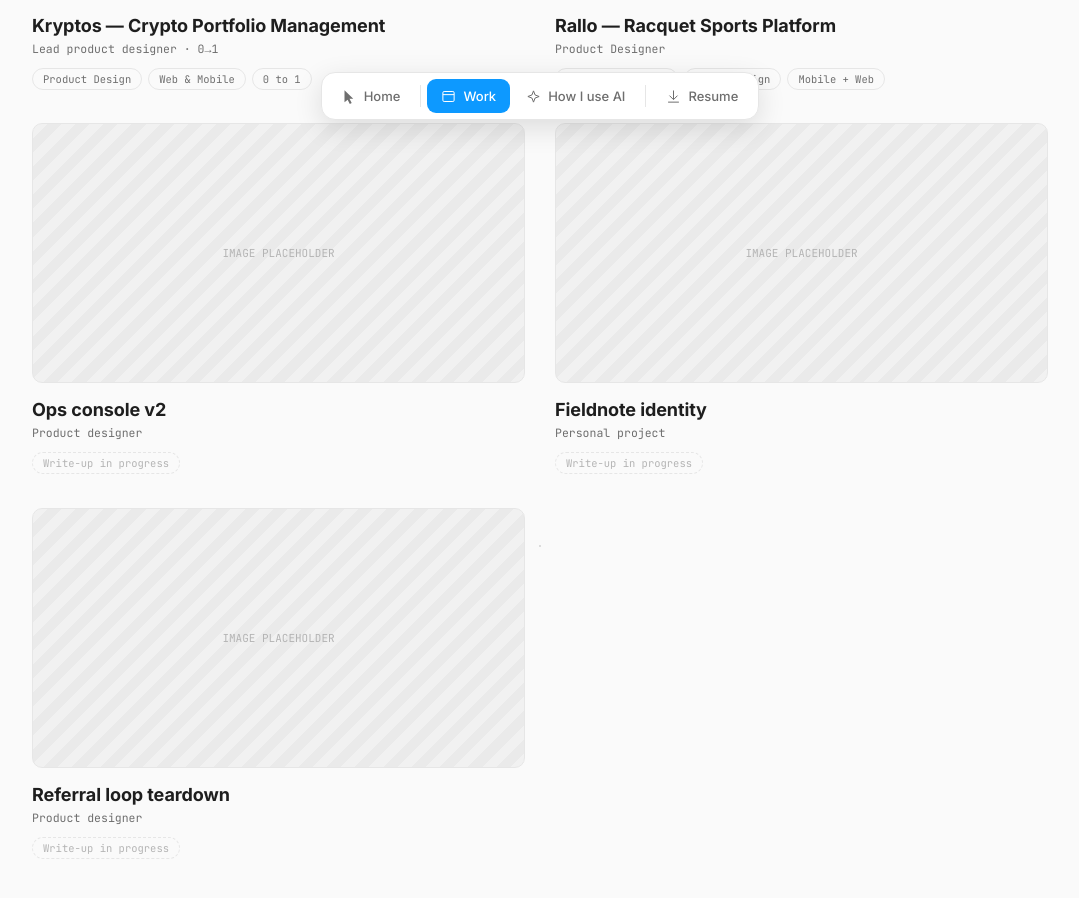
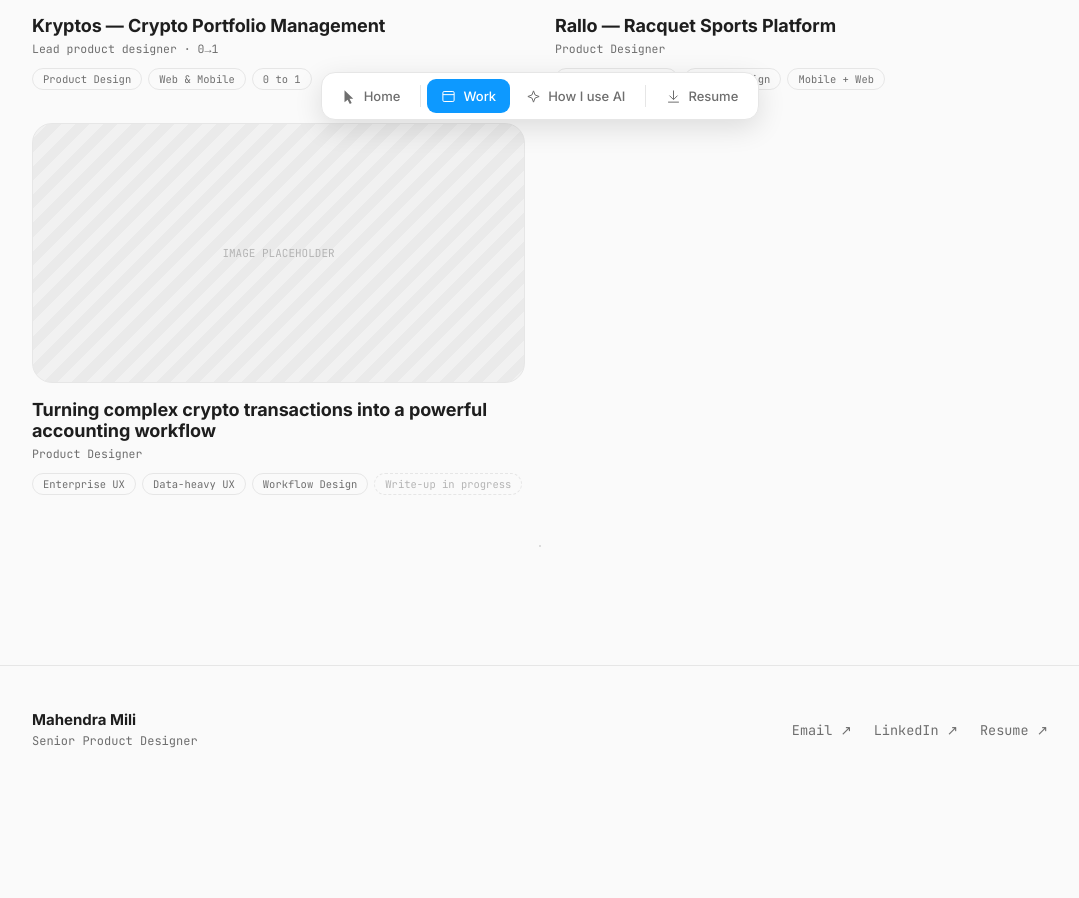
Before and after one commit to leesoosun/Figma_Style_Portfolio, a React (Vite) app: page /work in a window 1280 px wide. Shown: the part 654-1552 px from the top of the page, without its empty margins (100-1179 px from the left). Built offline with nearby package versions, Linux system fonts and the light colour scheme.

Commit message:
Round the Work page thumbnails more, consolidate pending projects
Replace the three vague placeholder cards with one real upcoming
case study (crypto accounting workflow) carrying actual tags.

```diff
--- a/src/data.js
+++ b/src/data.js
@@ -420,22 +420,10 @@
 /** Projects with no write-up yet — rendered as non-clickable cards on /work. */
 export const archivedProjects = [
   {
-    shortTitle: 'Ops console v2',
-    roleLine: 'Product designer',
+    shortTitle: 'Turning complex crypto transactions into a powerful accounting workflow',
+    roleLine: 'Product Designer',
     category: 'product',
-    tags: [],
-  },
-  {
-    shortTitle: 'Fieldnote identity',
-    roleLine: 'Personal project',
-    category: 'personal',
-    tags: [],
-  },
-  {
-    shortTitle: 'Referral loop teardown',
-    roleLine: 'Product designer',
-    category: 'product',
-    tags: [],
+    tags: ['Enterprise UX', 'Data-heavy UX', 'Workflow Design'],
   },
 ]
 
--- a/src/styles/work.css
+++ b/src/styles/work.css
@@ -18,7 +18,7 @@
   padding-bottom:100px;
 }
 .pcard{ text-decoration:none; color:var(--ink); display:block; }
-.pcard .thumb{ height:260px; overflow:hidden; }
+.pcard .thumb{ height:260px; overflow:hidden; border-radius:20px; }
 .pcard .thumb:hover{ border-color:var(--blue); transform:translateY(-3px); }
 .pcard .thumb-img{ width:100%; height:100%; object-fit:contain; }
 .pcard .row{ display:flex; justify-content:space-between; align-items:flex-start; margin-top:16px; gap:12px; }
```
